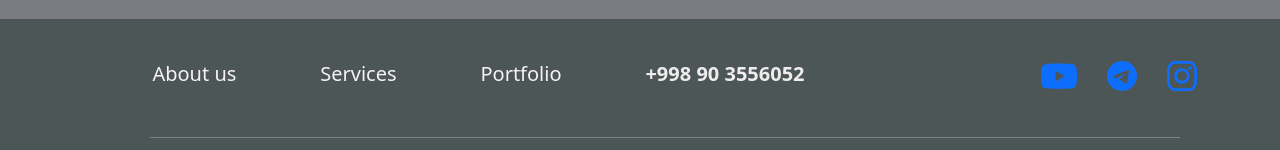
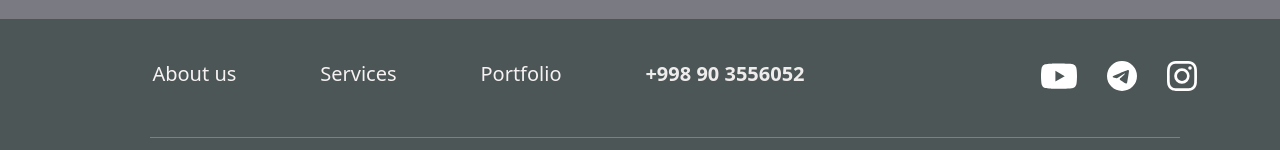
Before and after one commit to doniyor2006/Umd-Group, a React (Create React App) app: page / in a window 1280 px wide. Shown: the part 4074-4224 px from the top of the page. Built offline with nearby package versions, Linux system fonts and the light colour scheme.

Commit message:
Update main.css

```diff
--- a/src/Assets/main.css
+++ b/src/Assets/main.css
@@ -497,7 +497,9 @@
  font-size: 16px;
  font-weight: 100;
 }
-
+.atag{
+ color: white;
+}
 @media screen and (max-Width:1200px) {
 .NavRightPart{
   width: auto;
```
